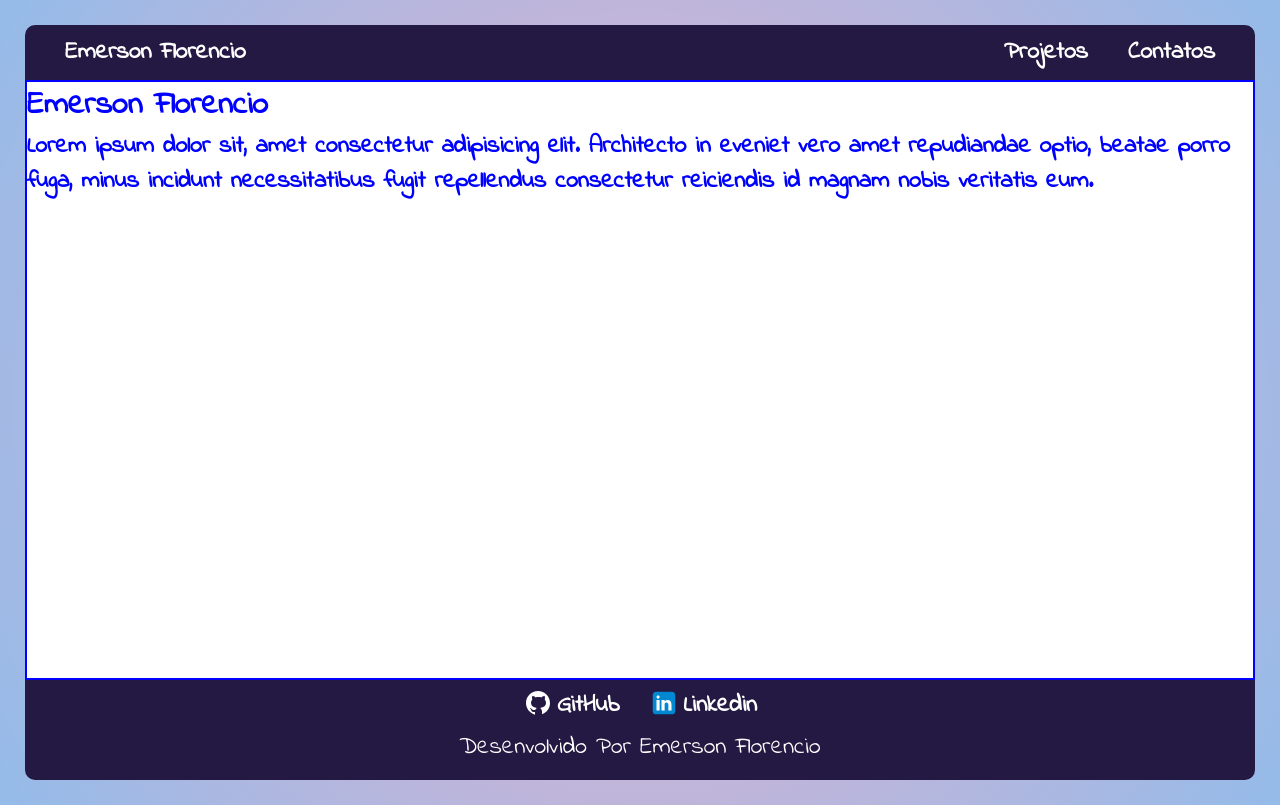
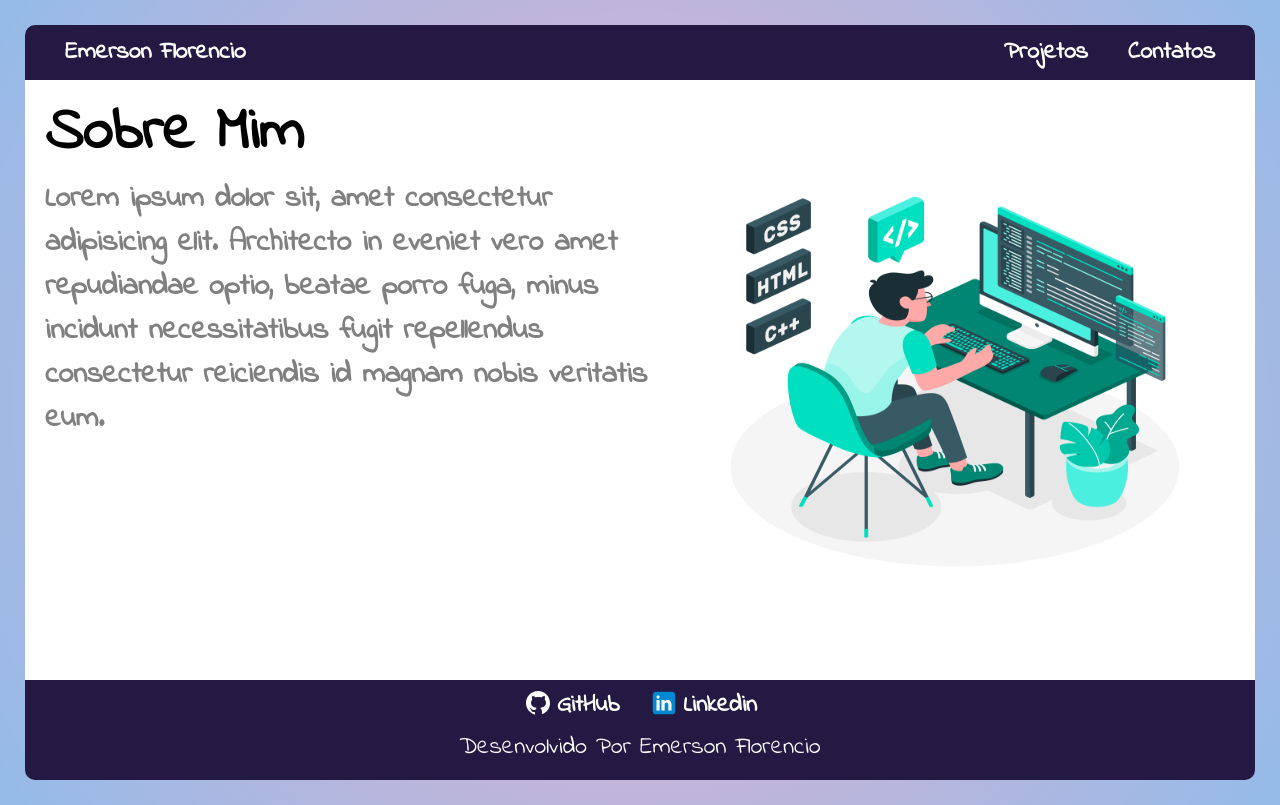
Before and after one commit to EmersonFlorencio/portfolio, a Next.js app: page /home in a window 1280 px wide. Built offline with nearby package versions, Linux system fonts and the light colour scheme.

Commit message:
style: pagina home

```diff
--- a/src/app/home/page.tsx
+++ b/src/app/home/page.tsx
@@ -1,14 +1,37 @@
 "use client"
 
 import { styled } from "styled-components"
+import Image from "next/image";
 import Header from "../../components/Header"
 import Footer from "../../components/Footer"
 
 const MainContainer = styled.main`
-    border: blue solid 2px;
-    color: blue;
+    color: black;
     background-color: white;
     height: 600px;
+    padding: 10px 20px;
+    font-size: 30px;
+`
+
+const DivContainer = styled.div`
+  flex: 1;
+  display: flex;
+`
+
+const DivContainerText = styled.div`
+  width: 900px;
+  height: 400pxd;
+  font-size: 20px;
+  color: gray;
+`
+
+const DivContainerImage = styled.div`
+  display: flex;
+  justify-content: center;
+  align-items: center;
+  text-align: center;
+  width: 800px;
+  height: 400px;
 `
 
 export default function Home() {
@@ -16,11 +39,24 @@
     <>
       <Header />
       <MainContainer>
-      <h1>Emerson Florencio</h1>
+        <h1>Sobre Mim</h1>
+        <DivContainer>
+          <DivContainerText>
             <h2>Lorem ipsum dolor sit, amet consectetur adipisicing elit.
             Architecto in eveniet vero amet repudiandae optio, beatae porro fuga,
             minus incidunt necessitatibus fugit repellendus consectetur reiciendis id magnam nobis veritatis eum.
             </h2>
+          </DivContainerText>
+            <DivContainerImage>
+          <Image
+              src="/asserts/3426526.jpg"
+              width={500}
+              height={400}
+              alt="Imagem de uma pessoa programando"
+              property="false"
+            />
+          </DivContainerImage>
+        </DivContainer>
       </MainContainer>
       <Footer />
     </>
--- a/src/app/page.tsx
+++ b/src/app/page.tsx
@@ -88,7 +88,7 @@
   }
 
   &::after {
-  content: "Acessar Home";
+  content: "Acessar Página";
   display: flex;
   align-items: center;
   justify-content: center;
```
Lines whose indentation alone changed are shown as unchanged.
